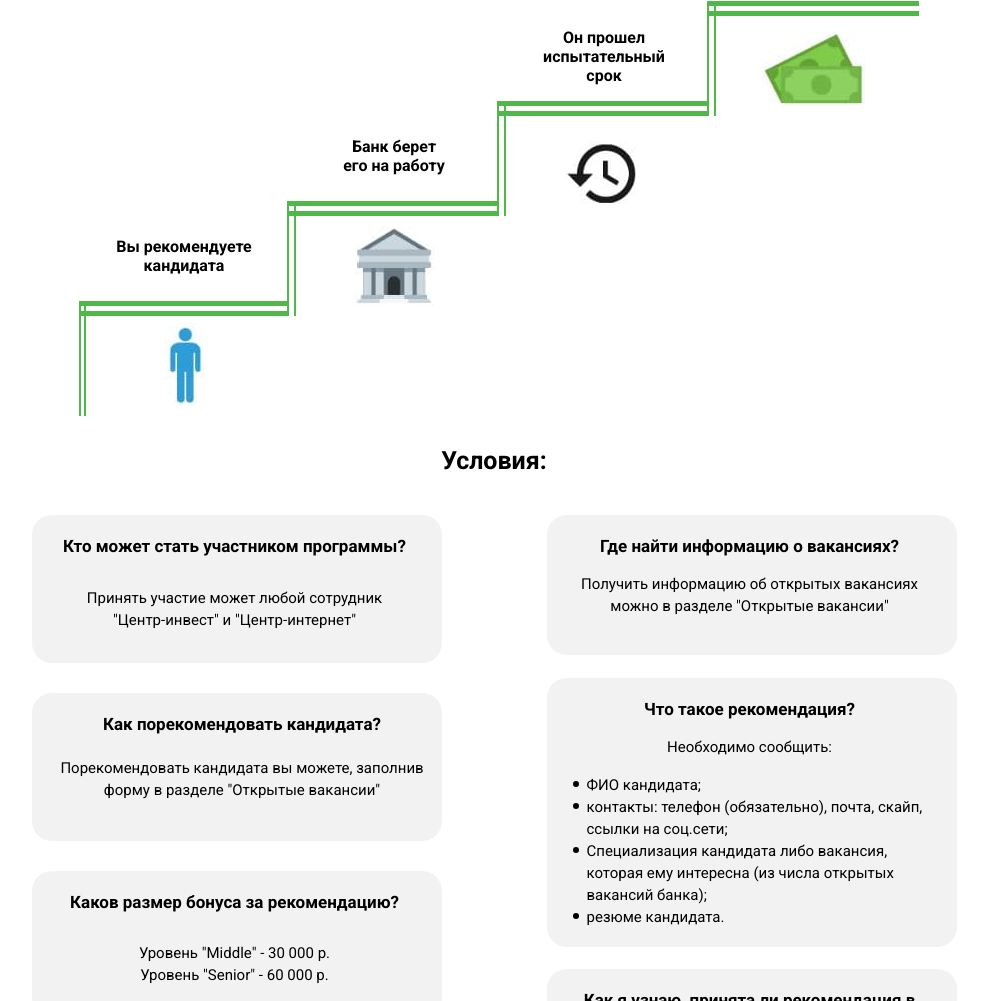
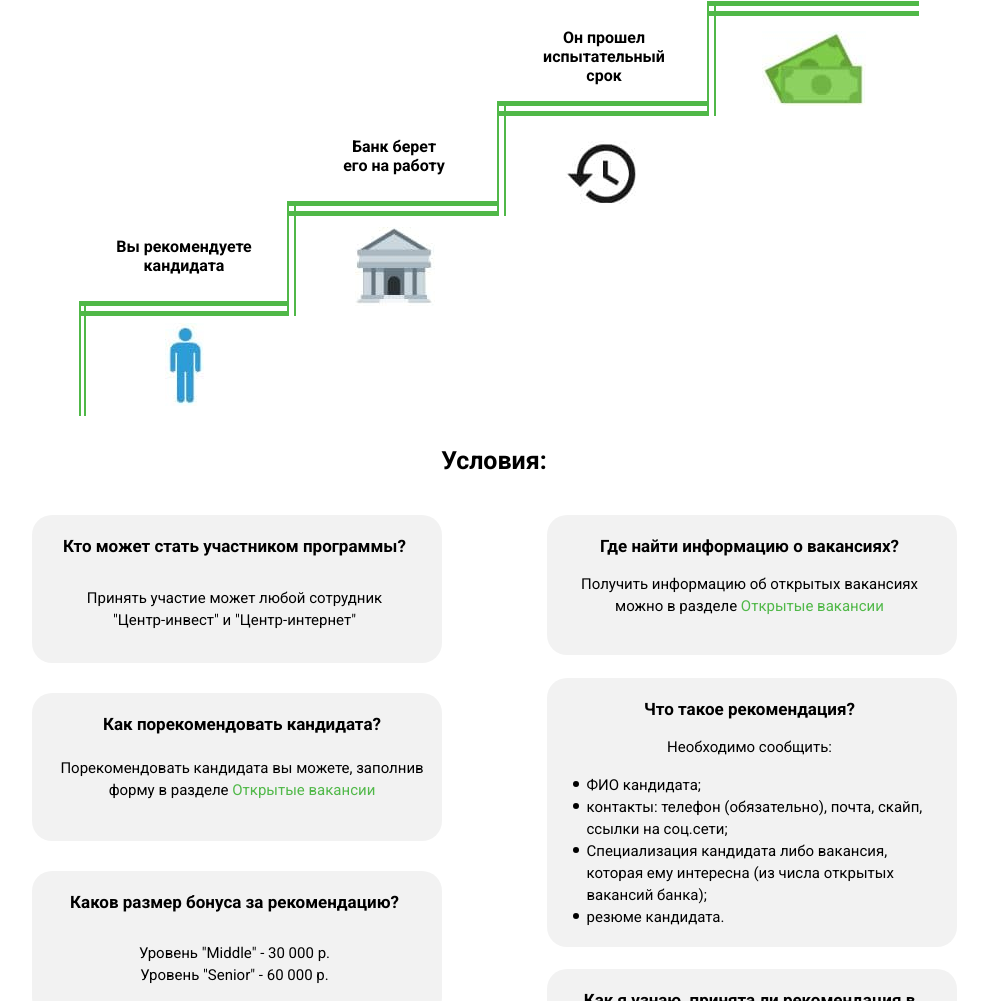
Before and after one commit to Tesla220-1/showroom-work, a website: page src/index.html in a window 1280 px wide. Shown: the part 253-1254 px from the top of the page, without its empty margins (146-1134 px from the left). Drawn offline with Linux system fonts and the light colour scheme.

Commit message:
links add

```diff
--- a/src/index.html
+++ b/src/index.html
@@ -79,7 +79,7 @@
 
                 <div class="terms-of-action__col-item" id="col-item-left-2">
                     <h3 class="terms-of-action__col-title">Как порекомендовать кандидата?</h3>
-                    <div class="terms-of-action__col-text">Порекомендовать кандидата вы можете, заполнив форму в разделе "Открытые вакансии"</div>
+                    <div class="terms-of-action__col-text">Порекомендовать кандидата вы можете, заполнив форму в разделе <a href="#" class="terms-of-action__col-link">Открытые вакансии</a></div>
                 </div>
 
                 <div class="terms-of-action__col-item" id="col-item-left-3">
@@ -108,7 +108,7 @@
                 <div class="terms-of-action__col-item" id="col-item-right-1">
                     <h3 class="terms-of-action__col-title">Где найти информацию о вакансиях?</h3>
                     <div class="terms-of-action__col-text">
-                        Получить информацию об открытых вакансиях можно в разделе "Открытые вакансии"
+                        Получить информацию об открытых вакансиях можно в разделе <a href="#" class="terms-of-action__col-link">Открытые вакансии</a>
                     </div>
                 </div>
 
--- a/src/sass/blocks/_terms-of-action.scss
+++ b/src/sass/blocks/_terms-of-action.scss
@@ -57,6 +57,14 @@
             border-radius: 100%;
             left: 0;
             top: 7px;
+        }
+    }
+    &__col-link {
+        color: $bank-color;
+        text-decoration: none;
+        a {
+            color: $bank-color;
+            text-decoration: none;
         }
     }
 }
```
Also changed, not shown: src/css/style.min.css.
